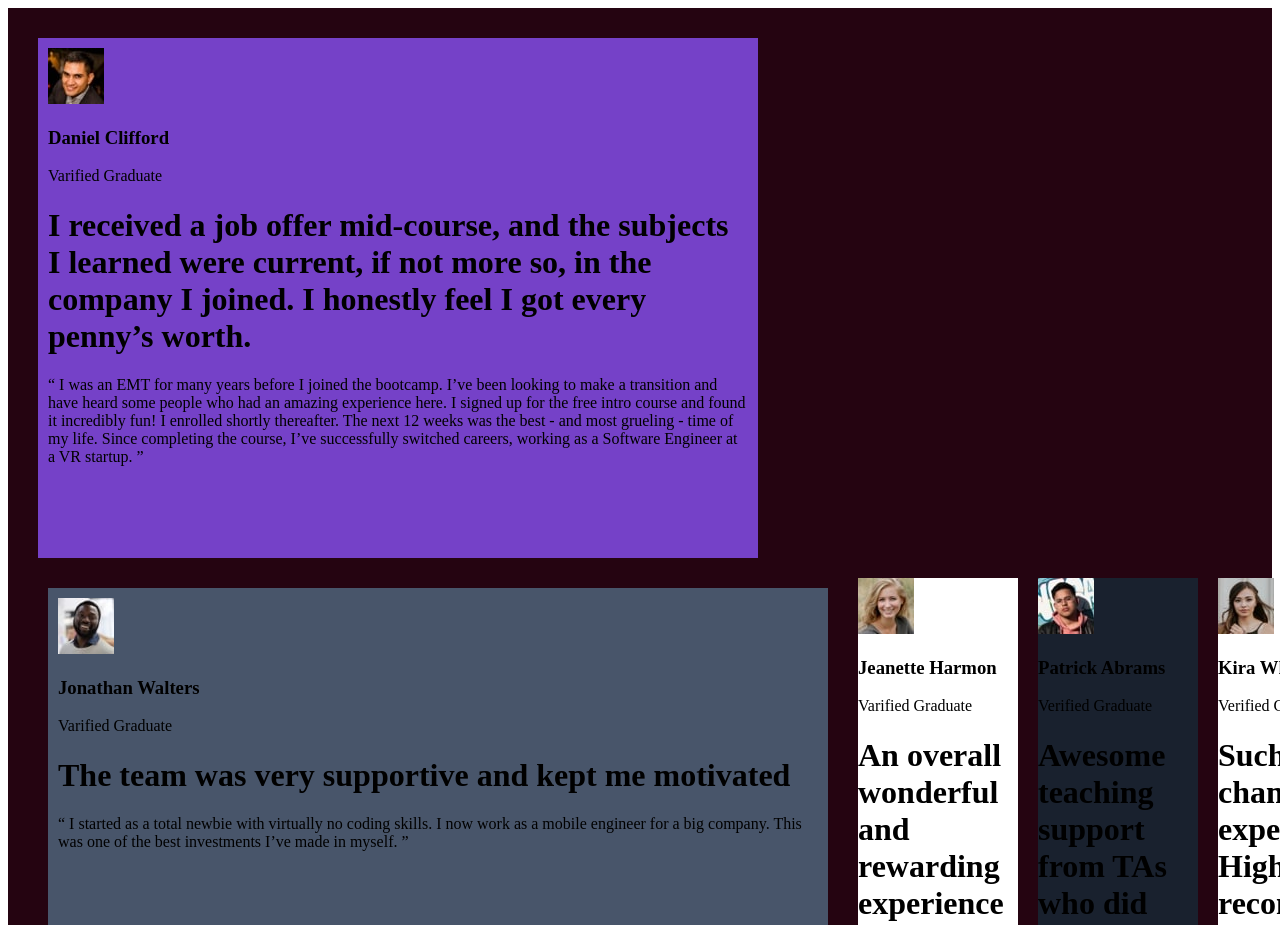
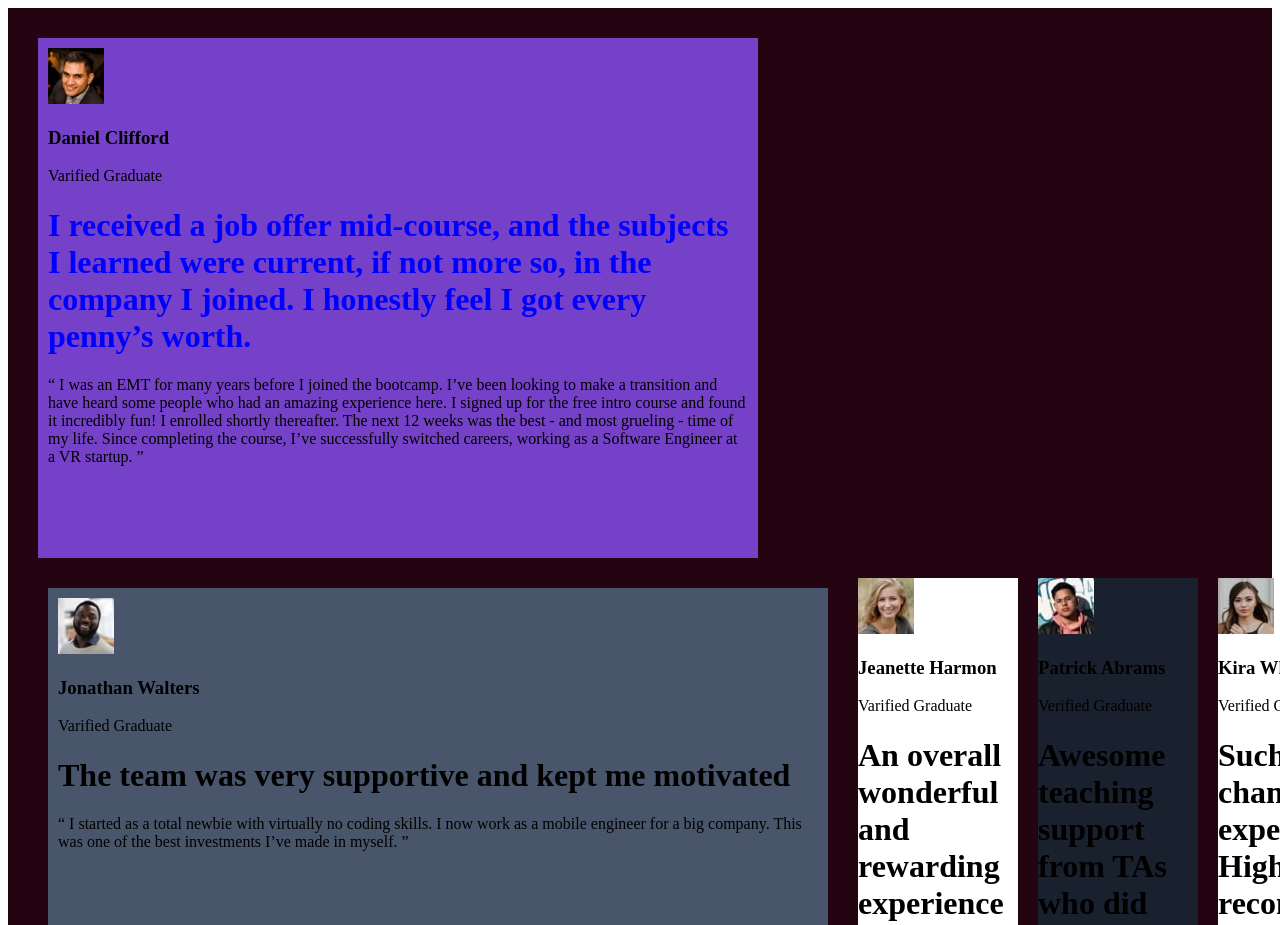
Before and after one commit to A-Hlongwana01/front-end-mentor-project-1_testimonials-grid-section, a plain HTML site: page index.html in a window 1280 px wide. Shown: the top 925 px of the page. Drawn offline with Linux system fonts and the light colour scheme.

```diff
--- a/css/styles.css
+++ b/css/styles.css
@@ -43,3 +43,7 @@
 img{
 
 }
+
+.daniel h1{
+    color: blue;
+}
```
